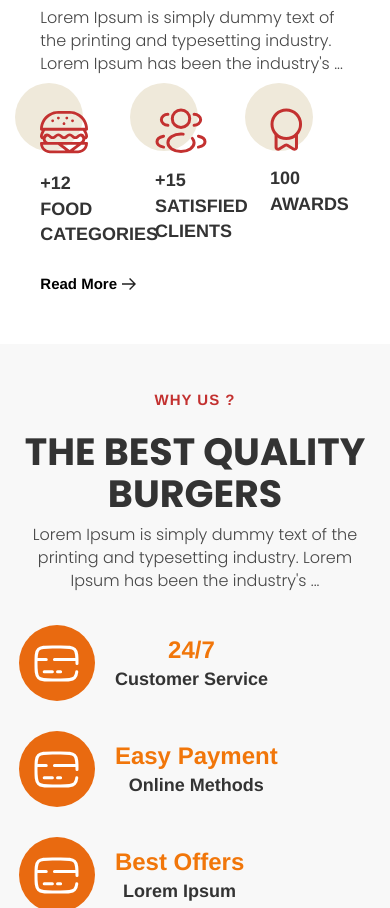
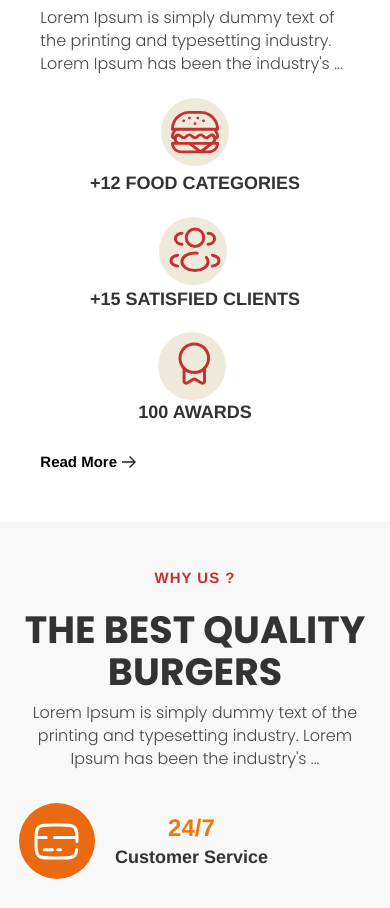
Before and after one commit to akramaldwikat/Emenu, a plain HTML site: page index.html in a window 390 px wide. Shown: the part 1319-2227 px from the top of the page. Drawn offline with nearby package versions, Linux system fonts and the light colour scheme.

Commit message:
Update responsive.css

```diff
--- a/css/responsive.css
+++ b/css/responsive.css
@@ -191,6 +191,33 @@
         width: 100%;
     }
 
+    .aboutUs .about .count {
+        display: flex;
+        gap: 30px;
+        flex-wrap: wrap;
+    }
+
+    .aboutUs .about .count fieldset {
+        width: 100%;
+        text-align: center;
+    }
+
+    .aboutUs .about .count .image::after {
+        content: "";
+        width: 68px;
+        height: 68px;
+        border-radius: 50px;
+        background-color: #EFE9DA;
+        position: absolute;
+        left: -10px;
+        top: -10px;
+        z-index: -1;
+    }
+
+    .aboutUs .about .count fieldset:last-child .image::after {
+        left: -20px;
+    }
+
     footer .footerTop .footerSubscribe form {
         flex-direction: column;
     }
```
